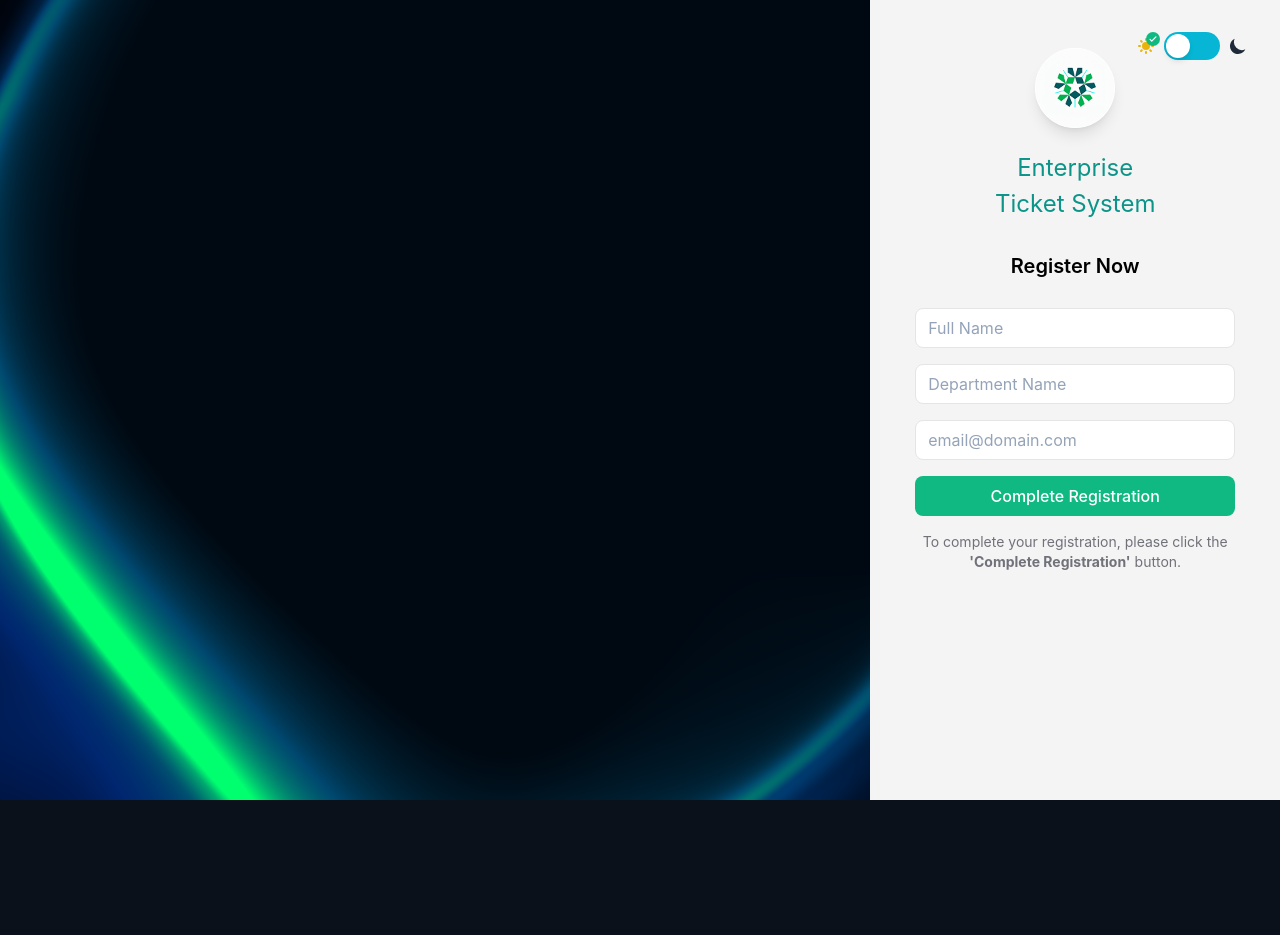
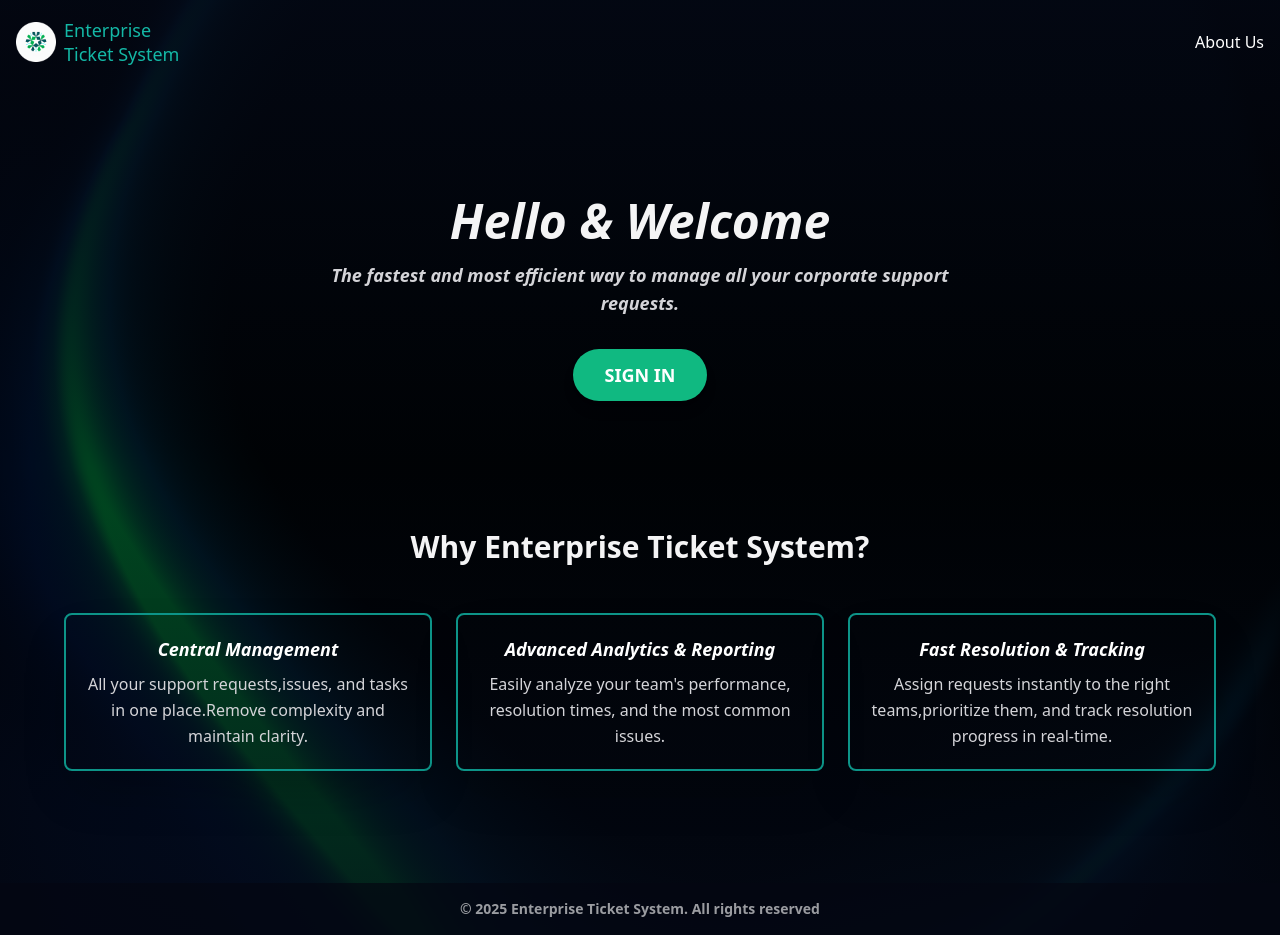
Before and after one commit to yazilim-xyz/ticket-frontend, a React (Create React App) app: page / in a window 1280 px wide. Before the commit this address led to /register. Before the commit the page ends 800 px from the top, so only its background shows below. Built offline with nearby package versions, Linux system fonts and the light colour scheme.

Commit message:
added welcome pages and some changes

```diff
--- a/src/App.tsx
+++ b/src/App.tsx
@@ -1,22 +1,21 @@
 import React from 'react';
-import { BrowserRouter as Router, Routes, Route, Navigate } from 'react-router-dom';
+import { BrowserRouter as Router, Routes, Route } from 'react-router-dom';
 import RegisterPage from './pages/RegisterPage';
 import LoginPage from './pages/LoginPage';
+import WelcomePage from './pages/WelcomePage';
+import AboutUsPage from './pages/AboutUsPage';
 
 function App() {
   return (
     <Router>
       <Routes>
-        {/* Ana sayfa - şimdilik Register'a yönlendir */}
-        <Route path="/" element={<Navigate to="/register" replace />} />
 
-        {/* Register Page */}
-        <Route path="/register" element={<RegisterPage />} />
+        <Route path="/" element={<WelcomePage />} />
 
-        {/* Login Page */}
         <Route path="/login" element={<LoginPage />} />
 
-        {/* 404 - Sayfa bulunamadı */}
+        <Route path="/hakkimizda" element={<AboutUsPage />} />
+
         <Route path="*" element={<div>404 - Page Not Found</div>} />
       </Routes>
     </Router>
--- a/src/components/footer.jsx
+++ /dev/null
@@ -1,15 +0,0 @@
-// components/footer.jsx
-
-import React from 'react';
-
-const Footer = () => {
-    const currentYear = new Date().getFullYear();
-
-    return (
-        <footer className="footer-container">
-            <p>© {currentYear} Enterprise Ticket System. Tüm hakları saklıdır</p>
-        </footer>
-    );
-};
-
-export default Footer;
--- a/src/components/hero.jsx
+++ /dev/null
@@ -1,44 +0,0 @@
-// components/hero.jsx
-
-import React from 'react';
-
-const hero = () => {
-    return (
-        <section className="hero-section">
-            <div className="hero-content">
-                <h1>Hoş Geldiniz</h1>
-                <p>Tüm kurumsal destek talepleriniz için en hızlı ve en organize çözüm.</p>
-
-                {}
-                <a href="/login" className="cta-button">
-                    Giriş Yap
-                </a>
-            </div>
-
-            <div className="feature-cards-container">
-                {}
-                <FeatureCard
-                    title="Merkezi Yönetim"
-                    description="Tüm destek taleplerini, sorunları ve görevleri tek bir panel üzerinden görüntüleyin. Karmaşayı ortadan kaldırın."
-                />
-                <FeatureCard
-                    title="Hızlı Çözüm ve Takip"
-                    description="Talepleri anında ilgili ekiplere atayın, önceliklendirin ve çözüm süreçlerini canlı olarak takip edin."
-                />
-                <FeatureCard
-                    title="Gelişmiş Raporlama"
-                    description="Ekibinizin performansını, çözüm sürelerini ve en sık karşılaşılan sorunları kolayca analiz edin."
-                />
-            </div>
-        </section>
-    );
-};
-
-const FeatureCard = ({ title, description }) => (
-    <div className="feature-card">
-        <h3>{title}</h3>
-        <p>{description}</p>
-    </div>
-);
-
-export default hero;
--- a/src/components/navbar.jsx
+++ /dev/null
@@ -1,42 +0,0 @@
-// components/navbar.jsx
-import React from 'react';
-// Tema hook'unu import ediyoruz
-import { useTheme } from '../context/ThemeContext';
-
-const navbar = () => {
-    // Tema durumunu ve değiştirme fonksiyonunu al
-    const { theme, toggleTheme } = useTheme();
-
-    return (
-        <header className="navbar-container">
-            <div className="navbar-brand">
-                {/* Logo ve İsim */}
-                <div className="logo-placeholder"></div>
-                <span className="system-name">Enterprise Ticket System</span>
-            </div>
-
-            <nav className="navbar-links">
-                {/* Gezinti Linkleri (Welcome Page tasarımındaki: Login, Hakkımızda) */}
-                <a href="/login" className="nav-link">Login</a>
-                <a href="/about" className="nav-link">Hakkımızda</a>
-            </nav>
-
-            {/* Tema Değiştirme Butonu / Switch */}
-            <div className="theme-toggle-switch">
-                <span className="sun-icon">☀️</span>
-                <label className="switch">
-                    {/* Input'un checked durumu, temaya göre belirlenir. */}
-                    <input
-                        type="checkbox"
-                        checked={theme === 'dark'}
-                        onChange={toggleTheme}
-                    />
-                    <span className="slider round"></span>
-                </label>
-                <span className="moon-icon">🌙</span>
-            </div>
-        </header>
-    );
-};
-
-export default navbar;
--- /dev/null
+++ b/src/global.d.ts
@@ -0,0 +1,4 @@
+declare module "*.png";
+declare module "*.jpg";
+declare module "*.jpeg";
+declare module "*.svg";
--- a/src/pages/HomePage.jsx
+++ /dev/null
@@ -1,13 +0,0 @@
-import { Navbar } from "../components/navbar";
-import { Hero } from "../components/hero";
-import { Footer } from "../components/footer";
-
-export default function Welcome() {
-return (
-<div className="min-h-screen bg-[var(--color-bg-primary)] text-[var(--color-text-primary)]">
-<Navbar />
-<Hero />
-<Footer />
-</div>
-);
-}
--- /dev/null
+++ b/src/pages/WelcomePage.tsx
@@ -0,0 +1,133 @@
+import React, { useState, useEffect } from 'react';
+import { useNavigate } from 'react-router-dom';
+import logo from '../assets/logo.png';
+import background from '../assets/background.png';
+
+const WelcomePage: React.FC = () => {
+  const navigate = useNavigate();
+
+  const [isMounted, setIsMounted] = useState(false);
+
+  useEffect(() => {
+    const timer = setTimeout(() => {
+      setIsMounted(true);
+    }, 100);
+
+    return () => clearTimeout(timer);
+  }, []);
+
+  const contentClasses = `transition-opacity duration-1000 ease-in ${
+    isMounted ? 'opacity-100' : 'opacity-0'
+  }`;
+
+  // giriş yapa tıklandığında login yönlendirmesi
+  const handleLoginClick = () => {
+    navigate('/login');
+  };
+
+  //hakkımızdaya tıklandığında hakkımızda yçnlendirilmesi
+  const handleAboutUsClick = () => {
+    navigate('/hakkimizda');
+  };
+
+  return (
+    <div className="min-h-screen w-full bg-gray-950 relative overflow-hidden text-white font-sans">
+      <img
+        src={background}
+        alt="Arka Plan Deseni"
+        className="absolute inset-0 w-full h-full object-cover"
+      />
+      <div className="absolute inset-0 bg-gradient-to-t from-gray-950 via-black/80 to-gray-950 opacity-90"></div>
+
+      <div className="relative z-10">
+
+        {/*header*/}
+        <header className={`p-4 flex justify-between items-center ${contentClasses}`}>
+
+          <div className="flex items-center space-x-2">
+            <img
+              src={logo}
+              alt="Enterprise Ticket System Logo"
+              className="w-10 h-10 object-contain"
+            />
+            <div className="flex flex-col leading-none">
+              <span className="text-teal-500 text-lg font-normal">Enterprise</span>
+              <span className="text-teal-500 text-lg font-normal -mt-1">Ticket System</span>
+            </div>
+          </div>
+
+          <nav className="flex items-center space-x-4">
+            <a
+            onClick={handleAboutUsClick}
+              className="text-white text-base font-normal hover:text-teal-400 transition hover:underline"
+            >
+              About Us
+            </a>
+          </nav>
+        </header>
+
+        {/*hoş geldniz kısmı*/}
+        <hr className="border-t border-transparent" />
+
+        <main className={`pt-28 pb-16 flex flex-col items-center justify-center text-center ${contentClasses}`}>
+          <h1 className="text-4xl md:text-5xl font-semibold mb-4 text-zinc-100 italic">
+             Hello & Welcome
+          </h1>
+
+          <p className="text-lg font-semibold mb-8 text-zinc-300 max-w-2xl italic">
+             The fastest and most efficient way to manage all your corporate support requests.
+          </p>
+
+          <button
+            onClick={handleLoginClick}
+            className="px-8 py-3 bg-emerald-500 rounded-full shadow-lg hover:bg-emerald-600 transition duration-300 text-white text-lg font-semibold"
+          >
+            SIGN IN
+          </button>
+        </main>
+
+        {/*alttaki kısım*/}
+        <section className={`pt-16 pb-28 px-8 ${contentClasses} delay-200`}>
+
+          <h2 className="text-2xl md:text-3xl font-semibold text-center mb-12 text-zinc-100">
+             Why Enterprise Ticket System?
+             </h2>
+
+          {/* kartlar */}
+          <div className="max-w-6xl mx-auto grid grid-cols-1 md:grid-cols-3 gap-6">
+
+            <div className="p-5 bg-transparent rounded-lg shadow-2xl border-2 border-teal-600">
+              <h3 className="text-lg font-semibold mb-2 text-white text-center italic"> Central Management</h3>
+              <p className="text-base font-normal text-zinc-300 text-center leading-relaxed">
+                 All your support requests,issues, and tasks in one place.Remove complexity and maintain clarity.
+              </p>
+            </div>
+
+            <div className="p-5 bg-transparent rounded-lg shadow-2xl border-2 border-teal-600">
+              <h3 className="text-lg font-semibold mb-2 text-white text-center italic">Advanced Analytics & Reporting</h3>
+              <p className="text-base font-normal text-zinc-300 text-center leading-relaxed">
+                 Easily analyze your team's performance, resolution times, and the most common issues.
+                </p>
+            </div>
+
+            <div className="p-5 bg-transparent rounded-lg shadow-2xl border-2 border-teal-600">
+              <h3 className="text-lg font-semibold mb-2 text-white text-center italic"> Fast Resolution & Tracking</h3>
+              <p className="text-base font-normal text-zinc-300 text-center leading-relaxed">
+                Assign requests instantly to the right teams,prioritize them, and track resolution progress in real-time.
+              </p>
+            </div>
+          </div>
+        </section>
+
+        {/*footer*/}
+        <footer className={`w-full bg-gray-950/70 py-4 ${contentClasses} delay-500`}>
+          <p className="text-center text-sm opacity-60 text-white font-semibold">
+            © 2025 Enterprise Ticket System. All rights reserved
+          </p>
+        </footer>
+      </div>
+    </div>
+  );
+};
+
+export default WelcomePage;
```
